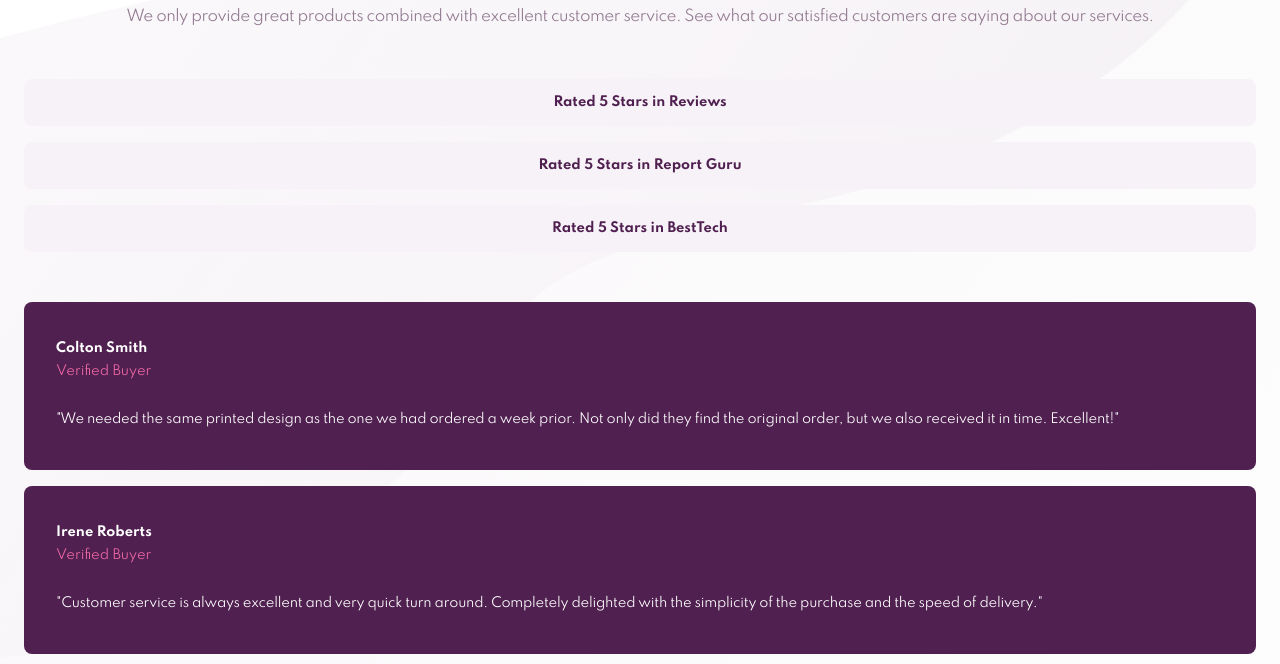
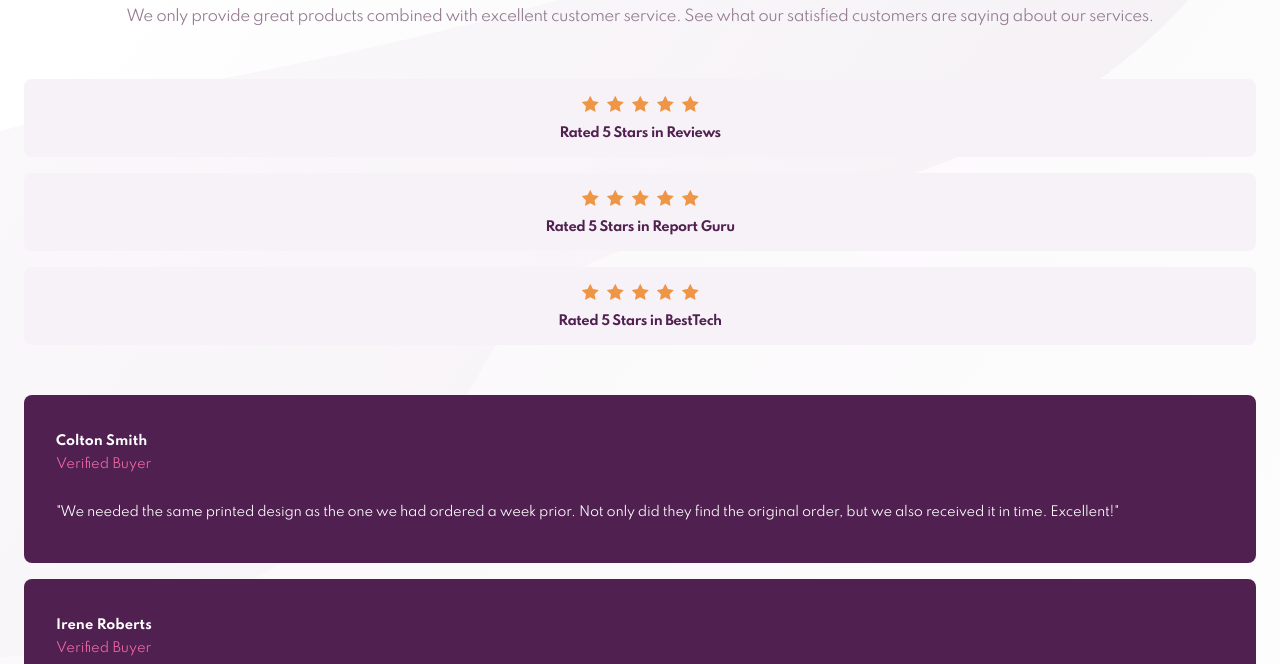
Before and after one commit to jnnrdn/social-proof-section, a website: page src/index.html in a window 1280 px wide. Shown: the part 136-800 px from the top of the page. Drawn offline with nearby package versions, Linux system fonts and the light colour scheme; files that its build step writes are made by us from their sources; files whose address does not match are found by name.

Commit message:
Add review five-stars

```diff
--- a/src/index.html
+++ b/src/index.html
@@ -25,9 +25,36 @@
     </div>
 
     <ul class="reviews">
-      <li class="reviews__single">Rated 5 Stars in Reviews</li>
-      <li class="reviews__single">Rated 5 Stars in Report Guru</li>
-      <li class="reviews__single">Rated 5 Stars in BestTech</li>
+      <li class="reviews__single">
+        <div class="reviews__stars">
+          <span class="reviews__star"></span>
+          <span class="reviews__star"></span>
+          <span class="reviews__star"></span>
+          <span class="reviews__star"></span>
+          <span class="reviews__star"></span>
+        </div>
+        <p>Rated 5 Stars in Reviews</p>
+      </li>
+      <li class="reviews__single">
+        <div class="reviews__stars">
+          <span class="reviews__star"></span>
+          <span class="reviews__star"></span>
+          <span class="reviews__star"></span>
+          <span class="reviews__star"></span>
+          <span class="reviews__star"></span>
+        </div>
+        <p>Rated 5 Stars in Report Guru</p>
+      </li>
+      <li class="reviews__single">
+        <div class="reviews__stars">
+          <span class="reviews__star"></span>
+          <span class="reviews__star"></span>
+          <span class="reviews__star"></span>
+          <span class="reviews__star"></span>
+          <span class="reviews__star"></span>
+        </div>
+        <p>Rated 5 Stars in BestTech</p>
+      </li>
     </ul>
 
     <ul class="cards">
--- a/src/scss/_reviews.scss
+++ b/src/scss/_reviews.scss
@@ -1,13 +1,33 @@
 .reviews {
 
     margin-bottom: 5rem;
+
+    p {
+        color: $clr-primary;
+        line-height: 1;
+    }
 
     &__single {
         border-radius: $border-radius;
         background-color: $clr-neutral-200;
         font-size: 1.3rem;
         font-weight: 700;
-        padding: 1.6rem 0;
+        padding: 1.7rem 0;
         margin: 1.6rem auto;
     }
+
+    &__stars {
+        display: flex;
+        width: 11.7rem;
+        margin: 0 auto 1.5rem;
+        justify-content: space-between;
+    }
+
+    &__star {
+        display: block;
+        width: 17px;
+        height: 16px;
+        background-image: url(../assets/icon-star.svg);
+        background-repeat: no-repeat;
+    }
 }
```
